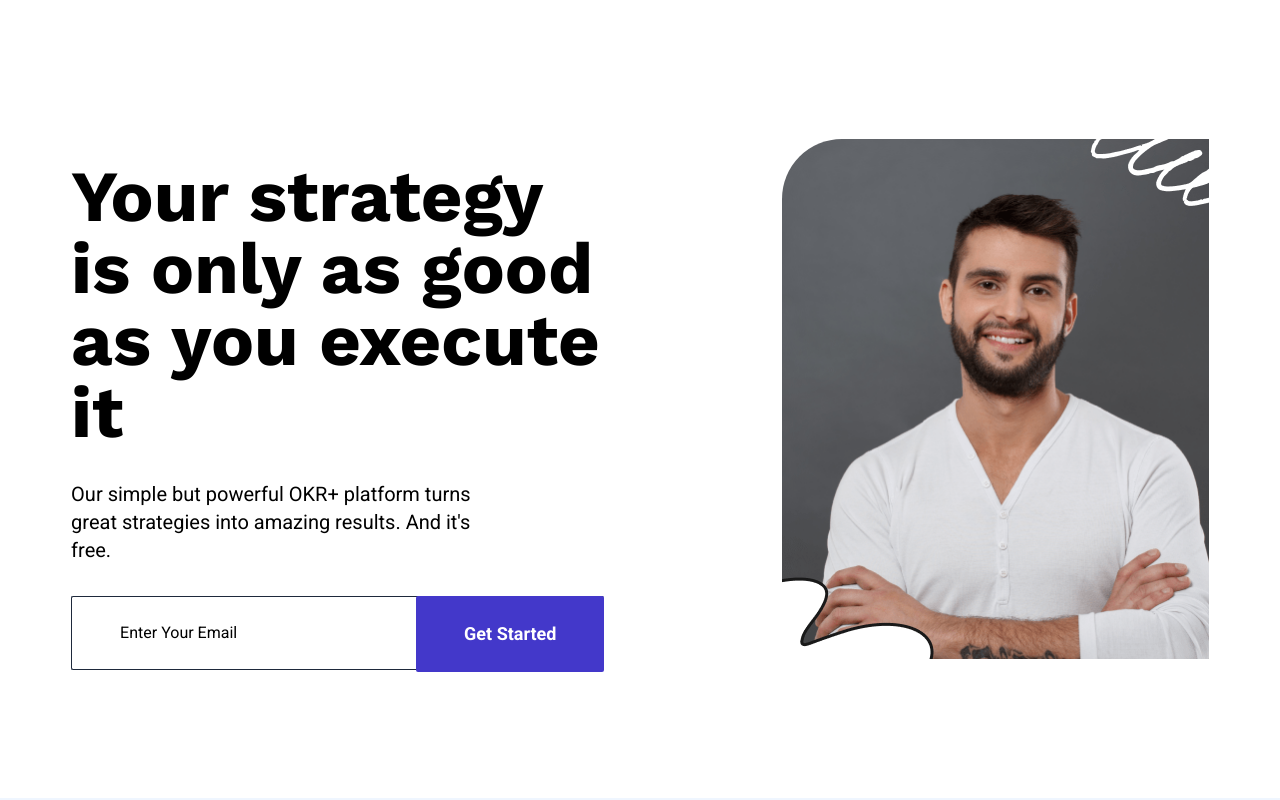
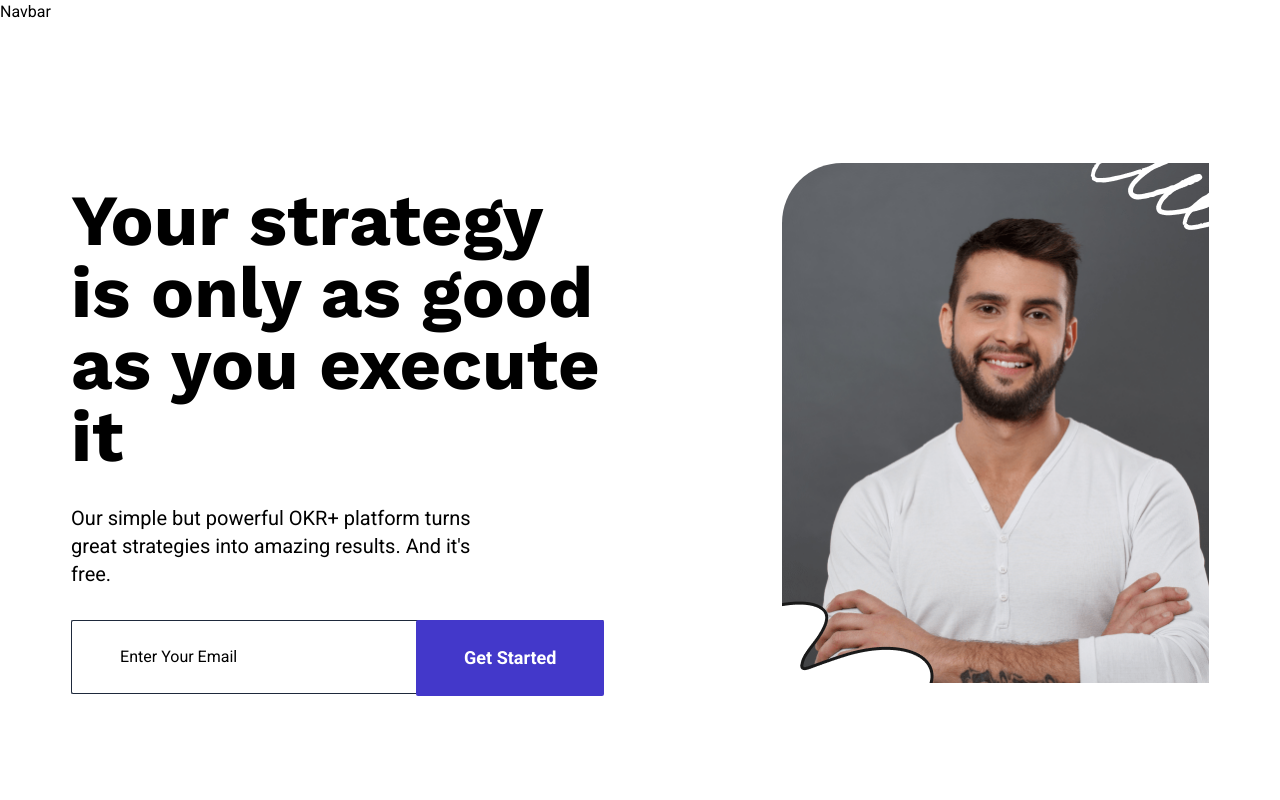
Before and after one commit to FrontEndDevo/peboo, a React (Vite) app: page / in a window 1280 px wide. Shown: the top 800 px of the page. Built offline with nearby package versions, Linux system fonts and the light colour scheme.

Commit message:
Create Navbar component and add it to App.jsx

```diff
--- a/src/App.jsx
+++ b/src/App.jsx
@@ -1,11 +1,13 @@
 import Features from "./components/Features";
 import Header from "./components/Header";
+import Navbar from "./components/Navbar";
 import Products from "./components/Products";
 import Statistics from "./components/Statistics";
 
 const App = () => {
   return (
     <>
+      <Navbar />
       <Header />
       <Products />
       <Features />
--- /dev/null
+++ b/src/components/Navbar.jsx
@@ -0,0 +1,5 @@
+const Navbar = () => {
+  return <nav>Navbar</nav>;
+};
+
+export default Navbar;
```
